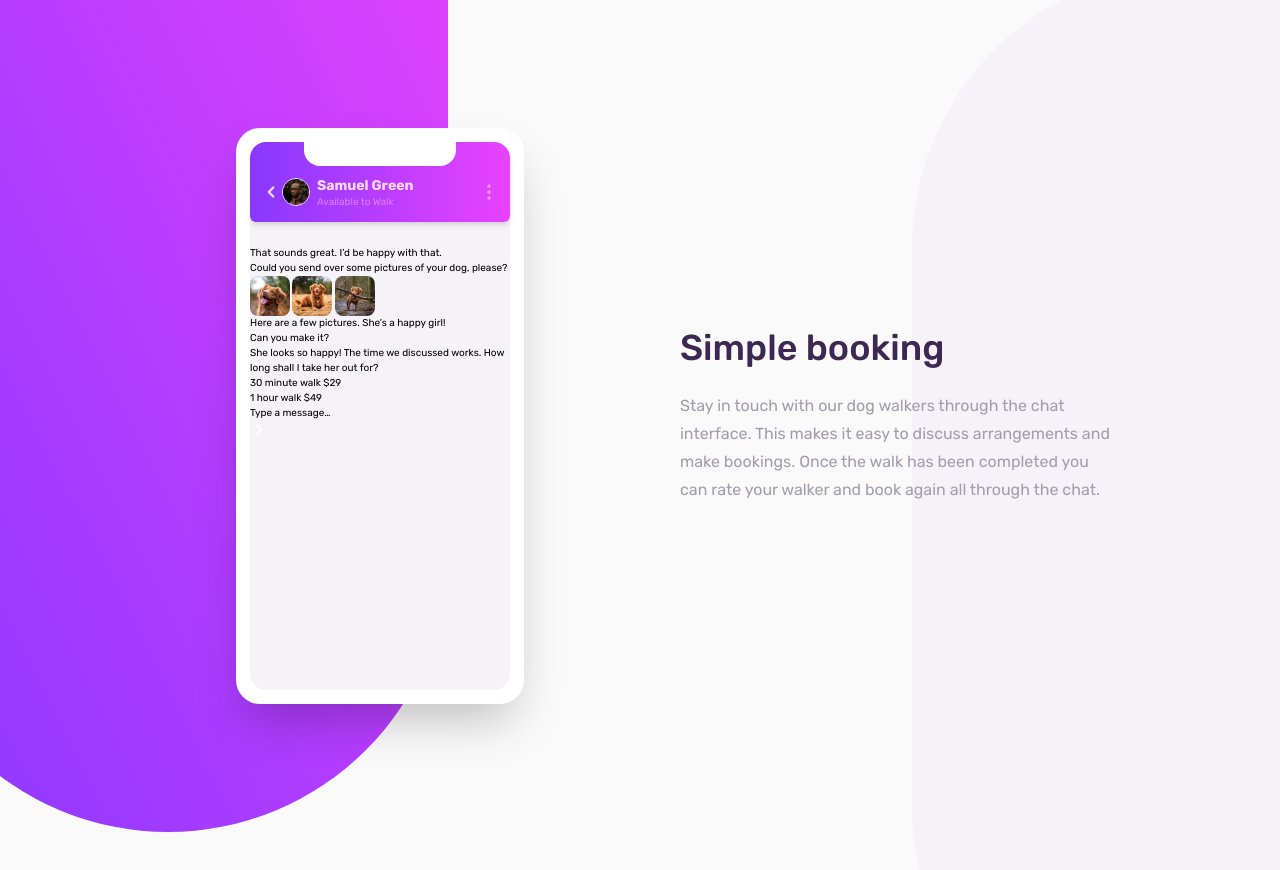
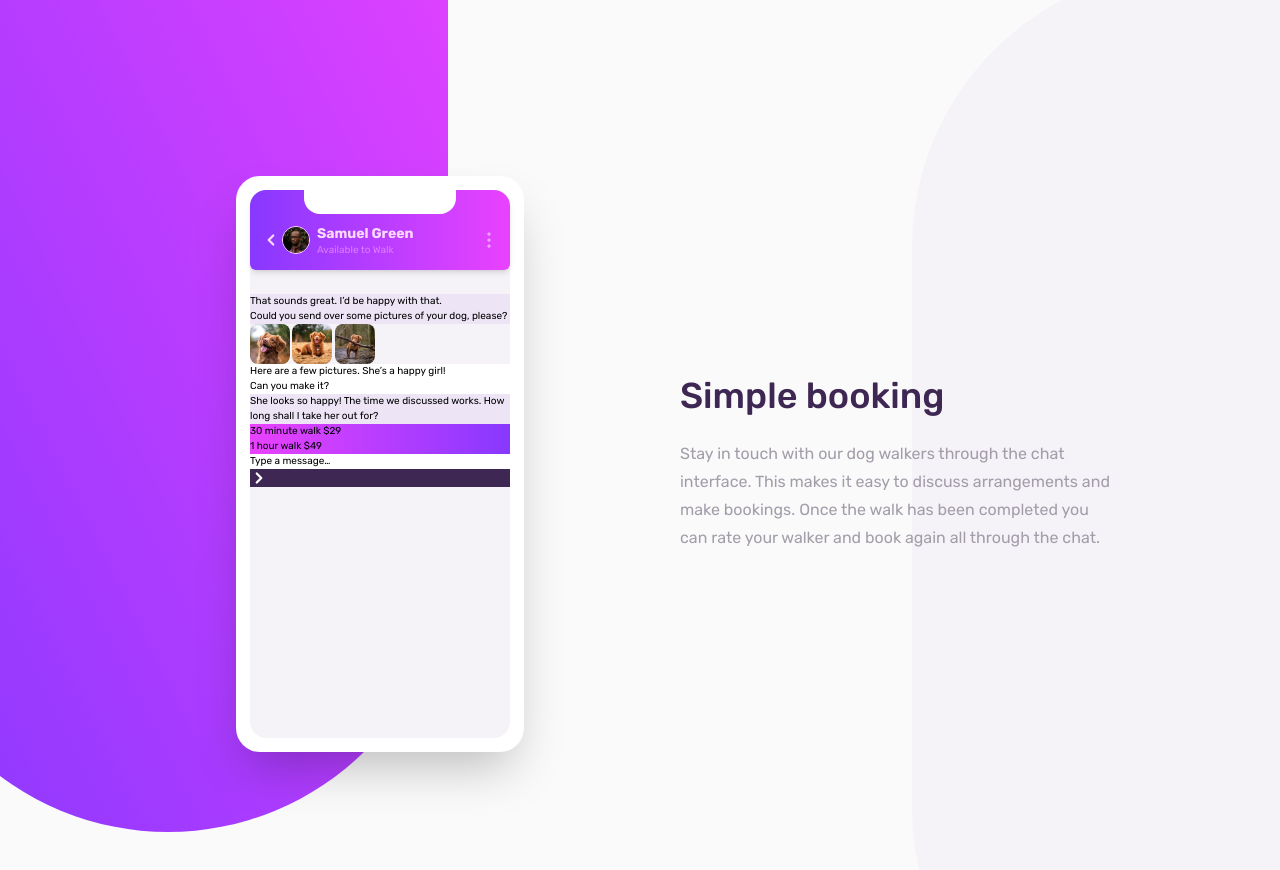
Before and after one commit to nooa-p/chat-app-css, a website: page index.html in a window 1280 px wide. Shown: the top 870 px of the page. Drawn offline with Linux system fonts and the light colour scheme; some icons are missing.

Commit message:
add background colors to messages

```diff
--- a/index.html
+++ b/index.html
@@ -30,7 +30,7 @@
 
     <title>Chat App CSS Illustration | Frontend Mentor</title>
   </head>
-  <body class="bg-[#fafafa]">
+  <body class="bg-[#fafafa] lg:overflow-hidden">
     <!-- background shapes -->
     <div
       class="w-[30rem] lg:w-[35rem] h-[60rem] lg:h-[70rem] bg-gradient-to-bl from-[#E942FF] to-[#8838FF] z-0 rounded-full absolute -top-96 lg:-top-72 -left-72 lg:-left-28"
@@ -39,7 +39,7 @@
       class="w-[35rem] h-[70rem] z-0 rounded-full absolute bg-[#F5F3F7] -bottom-72 -right-48 hidden xl:block"
     ></div>
     <div
-      class="flex z-10 relative flex-col lg:flex-row lg:w-9/12 m-auto px-10 lg:px-0 mt-12 lg:mt-32 gap-8 lg:gap-20 max-w-5xl"
+      class="flex z-10 relative flex-col lg:flex-row lg:w-9/12 m-auto px-10 lg:px-0 mt-12 lg:mt-44 gap-8 lg:gap-20 max-w-5xl"
     >
       <div class="basis-full lg:basis-2/4">
         <!-- interface styling start -->
@@ -115,20 +115,20 @@
               </svg>
             </div>
             <!-- top bar styling end -->
-            <div>That sounds great. I’d be happy with that.</div>
-            <div>Could you send over some pictures of your dog, please?</div>
+            <div class="bg-[#ede4f5]">That sounds great. I’d be happy with that.</div>
+            <div class="bg-[#ede4f5]">Could you send over some pictures of your dog, please?</div>
             <div>
               <img src="images/dog-image-1.jpg" alt="" class="inline-block w-10 rounded-lg">
               <img src="images/dog-image-2.jpg" alt="" class="inline-block w-10 rounded-lg">
               <img src="images/dog-image-3.jpg" alt="" class="inline-block w-10 rounded-lg">
             </div>
-            <div>Here are a few pictures. She’s a happy girl!</div>
-            <div>Can you make it?</div>
-            <div>She looks so happy! The time we discussed works. How long shall I take her out for?</div>
-            <div>30 minute walk $29</div>
-            <div>1 hour
-              walk $49</div>
-            <div>Type a message…
+            <div class="bg-white">Here are a few pictures. She’s a happy girl!</div>
+            <div class="bg-white">Can you make it?</div>
+            <div class="bg-[#ede4f5]">She looks so happy! The time we discussed works. How long shall I take her out for?</div>
+            <div class="bg-gradient-to-r to-[#8838FF] from-[#E942FF]">30 minute walk $29</div>
+            <div class="bg-gradient-to-r to-[#8838FF] from-[#E942FF]">1 hour walk $49</div>
+            <div class="bg-white">Type a message…
+              <div class="bg-[#3E2753]">
             <?xml version="1.0" encoding="UTF-8"?><svg
               width="18px"
               height="18px"
@@ -146,6 +146,7 @@
                 stroke-linejoin="round"
               ></path>
             </svg>
+          </div>
           </div>
           </div>
         </div>
```
Also changed, not shown: css/output.css.
